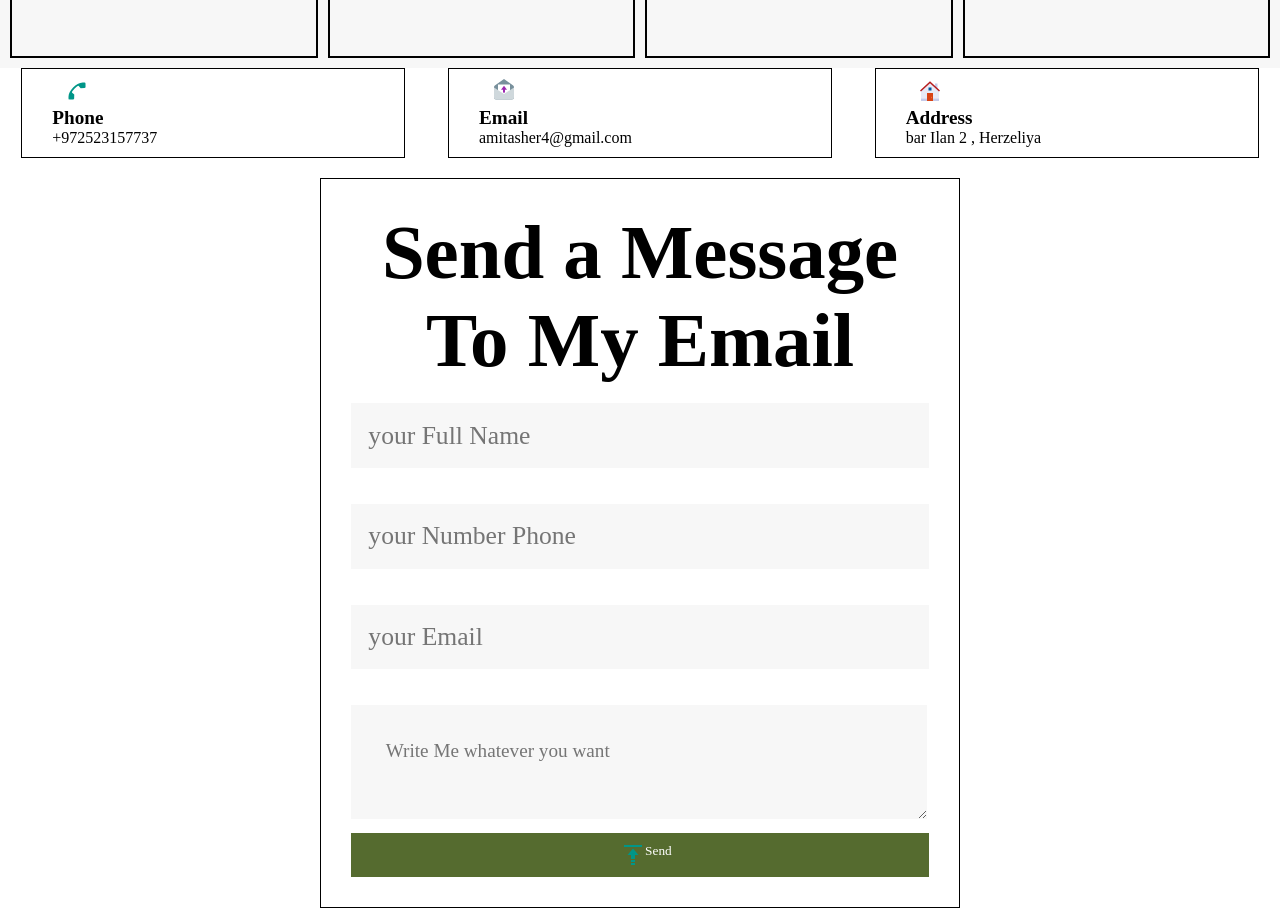
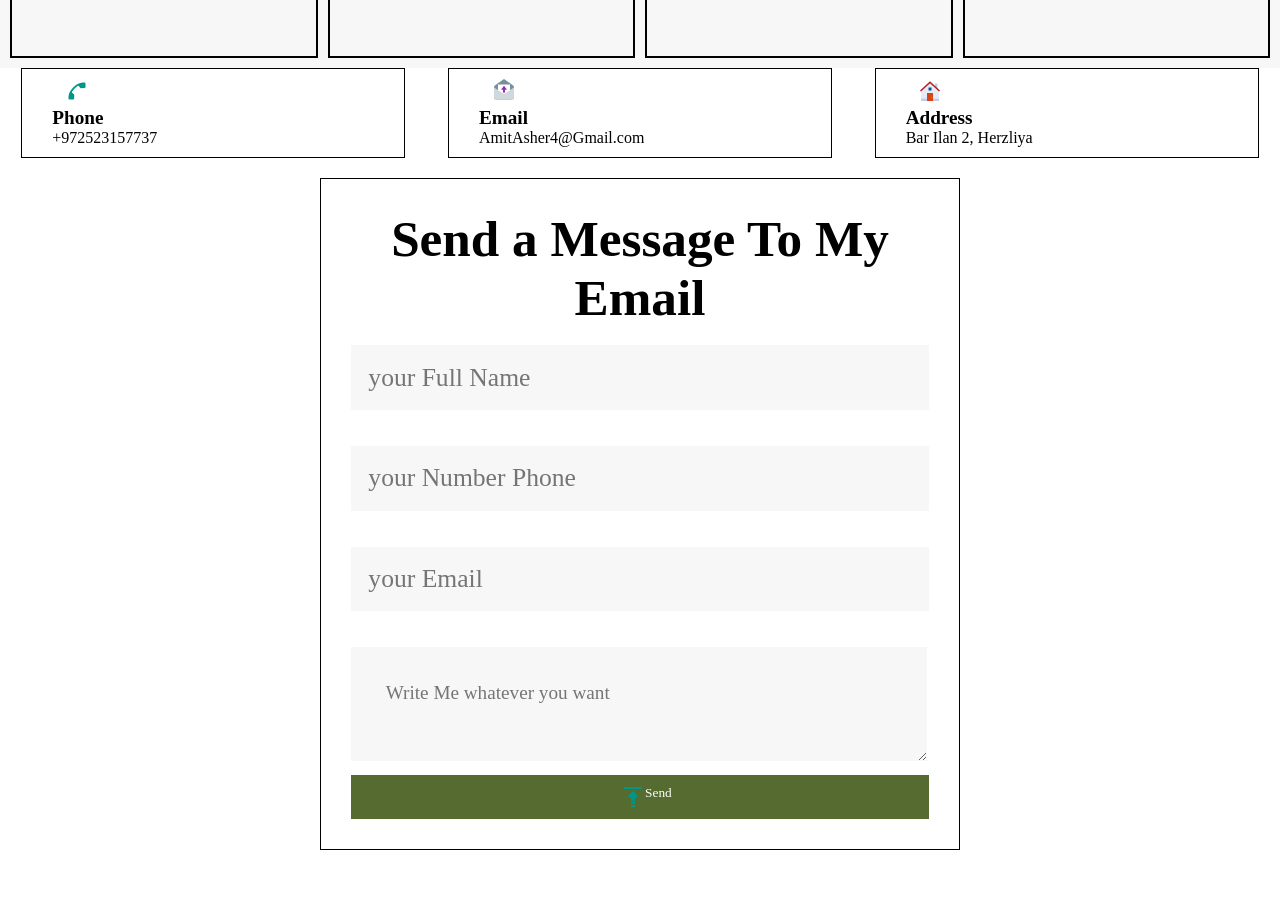
Before and after one commit to amitAsher22/protfolioApp, a React (Create React App) app: page / in a window 1280 px wide. Shown: the part 1840-2748 px from the top of the page. After the commit the page ends 2690 px from the top, so only its background shows below. Built offline with nearby package versions, Linux system fonts and the light colour scheme.

Commit message:
finish project

```diff
--- a/src/components/ContactMe.js
+++ b/src/components/ContactMe.js
@@ -38,17 +38,17 @@ const sendEmail = (e) => {
     <div className="row1">
     <FcPhone/>
       <p className="titleDeatils">Phone</p>
-      <p>+972523157737</p>
+      <p className="detailsInfo">+972523157737</p>
     </div>
     <div className="row1">
     <FcFeedback/>
        <p className="titleDeatils">Email</p>
-      <p>amitasher4@gmail.com</p>
+      <p className="detailsInfo">AmitAsher4@Gmail.com</p>
     </div>
     <div className="row1">
     <FcHome/>
     <p className="titleDeatils">Address</p>
-      <p>bar Ilan 2 , Herzeliya</p>
+      <p className="detailsInfo">Bar Ilan 2, Herzliya</p>
     </div>
 
     </div>
--- a/src/css/contaceMe.css
+++ b/src/css/contaceMe.css
@@ -2,6 +2,7 @@
   display: flex;
   justify-content: space-around;
   font-family: 'Exo', sans-serif;
+
 
 }
 
@@ -32,7 +33,7 @@
 
 .titleMessage{
   text-align: center;
-  font-size: 6vw;
+  font-size: 4vw;
 }
 
 .btnSubmit{
@@ -71,3 +72,7 @@ justify-content: center;
 margin-top: 10px;
 
 }
+
+.detailsInfo{
+  font-family: 'Rock 3D', cursive;
+}
```
